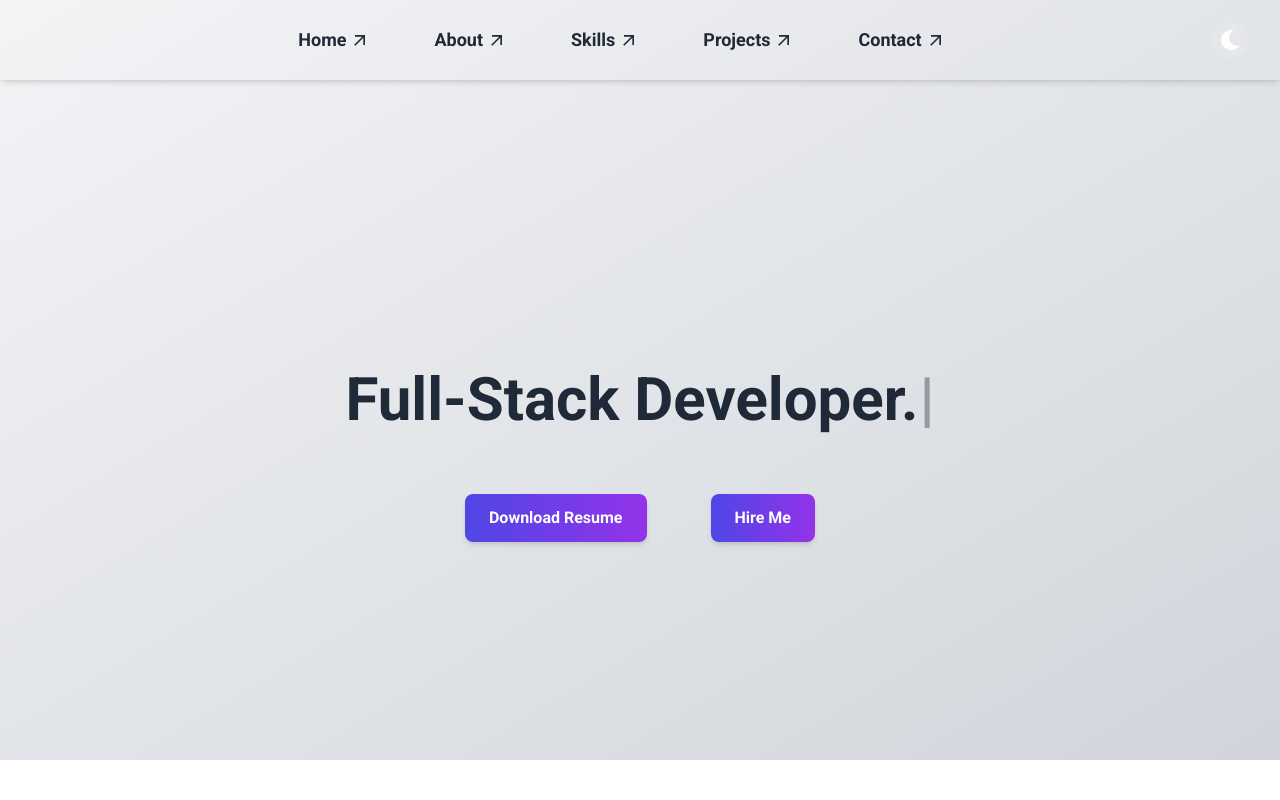
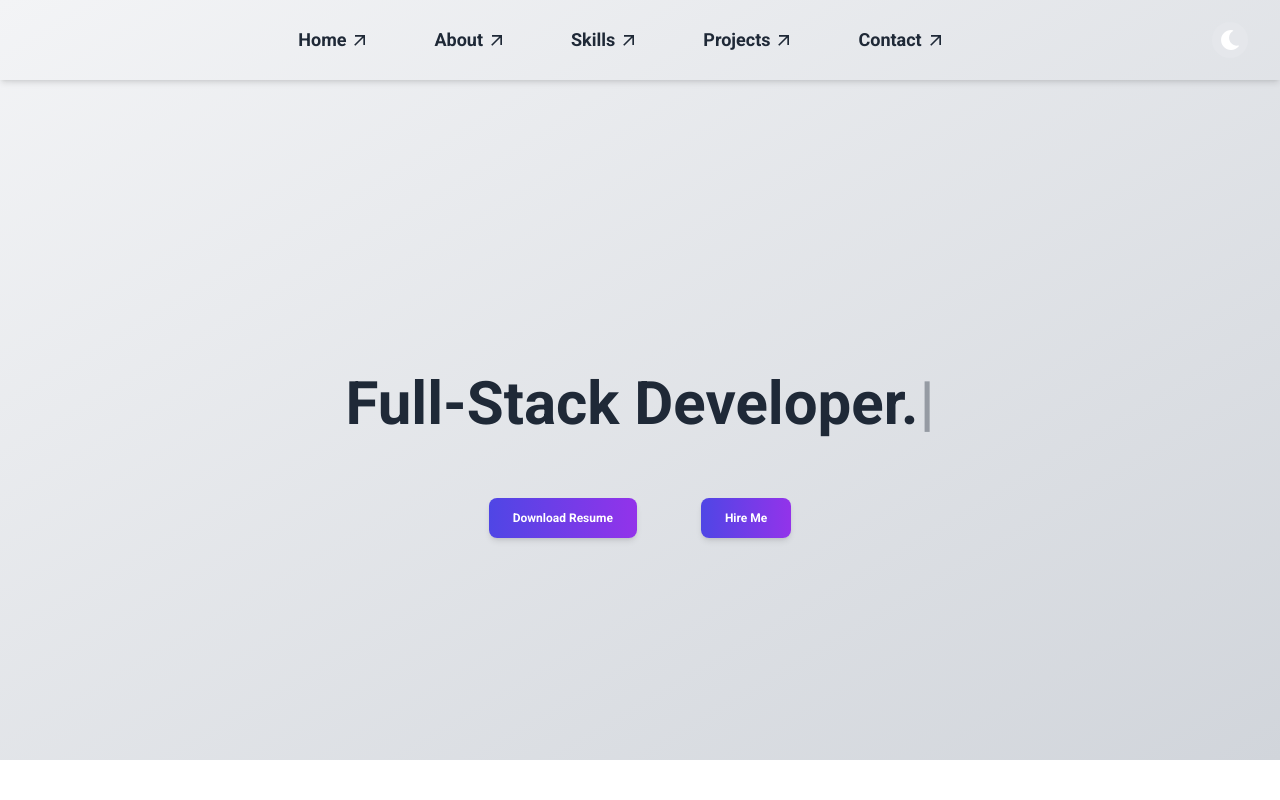
Before and after one commit to codewithdann0/my-portfolio, a Next.js app: page / in a window 1280 px wide. Shown: the top 800 px of the page. Built offline with nearby package versions, Linux system fonts and the light colour scheme.

Commit message:
Hero section made responsive

```diff
--- a/app/components/Hero.jsx
+++ b/app/components/Hero.jsx
@@ -51,13 +51,13 @@ const Hero = () => {
           variants={fadeInAnimation}
         >
           <Link href="/resume.pdf" target="_blank" download>
-            <button className="w-40 sm:w-auto px-4 sm:px-6 py-2 sm:py-3 font-semibold rounded-lg shadow-md transition-all duration-300 glow-button gradient-button">
+            <button className="w-40 sm:w-auto px-4 sm:px-6 py-2 sm:py-3 font-semibold rounded-lg shadow-md transition-all duration-300 glow-button gradient-button sm:text-xs">
               Download Resume
             </button>
           </Link>
 
           <Link href="https://www.linkedin.com/in/https:/daniel-tigistu-918a63314/messages/">
-            <button className="w-40 sm:w-auto px-4 sm:px-6 py-2 sm:py-3 font-semibold rounded-lg shadow-md transition-all duration-300 glow-button gradient-button">
+            <button className="w-40 sm:w-auto px-4 sm:px-6 py-2 sm:py-3 font-semibold rounded-lg shadow-md transition-all duration-300 glow-button gradient-button sm:text-xs">
               Hire Me
             </button>
           </Link>
```
